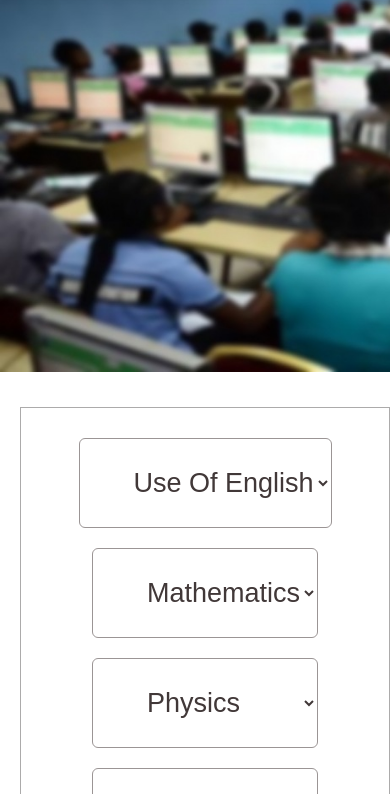
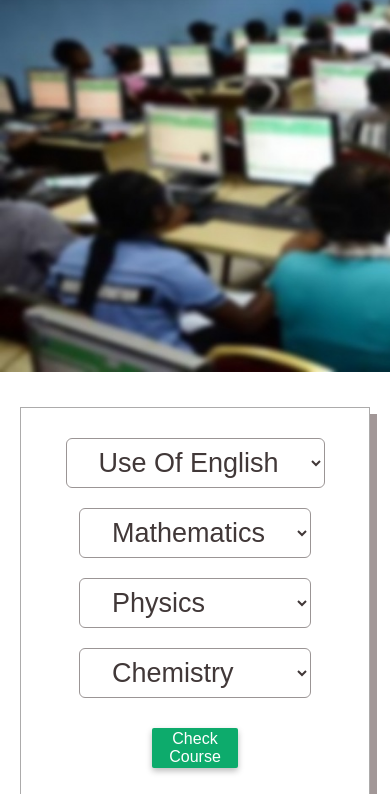
Before and after one commit to Favourene/jamb, a plain HTML site: page index.html in a window 390 px wide. Shown: the part 50-844 px from the top of the page. Drawn offline with Linux system fonts and the light colour scheme.

Commit message:
Update index.html

```diff
--- a/index.html
+++ b/index.html
@@ -305,6 +305,14 @@ select{
     margin-bottom: 20px;
     color: #413838;
 }
+@media screen and (max-width: 700px){
+    .card{
+        margin-right: 20px;
+    }
+    select{
+        padding: 8px 28px 8px 28px;
+    }
+}
 button {
     background-color: #0DAB6C;
     border: none;
```
